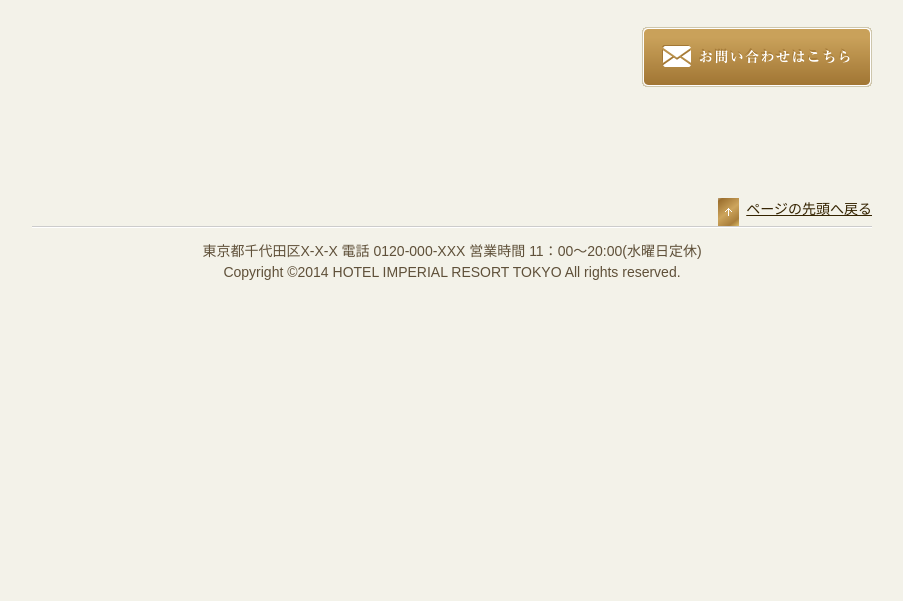
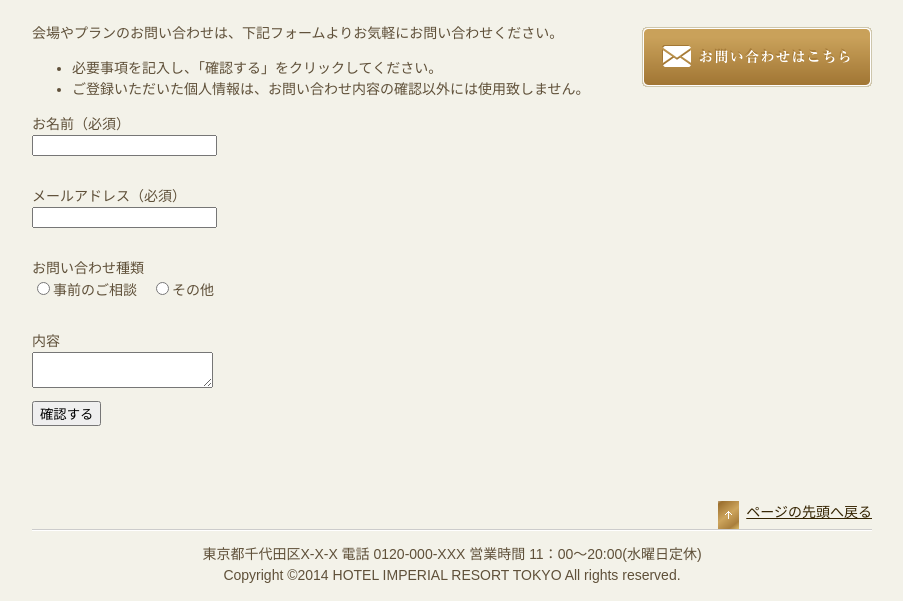
Before and after one commit to asano-k/asano-k.github.io, a plain HTML site: page contact.html in a window 1280 px wide. Shown: the part 312-913 px from the top of the page, without its empty margins (188-1091 px from the left). Before the commit the page ends 800 px from the top, so only its background shows below. Drawn offline with Linux system fonts and the light colour scheme.

Commit message:
8-4まで

```diff
--- a/contact.html
+++ b/contact.html
@@ -2,7 +2,7 @@
 <html lang="ja">
   <head>
     <meta charset="UTF-8">
-    <title>結婚式場のコンセプト - HOTEL IMPERIAL RESORT TOKYO</title>
+    <title>お問い合わせ - HOTEL IMPERIAL RESORT TOKYO</title>
     <link rel="stylesheet" href="css/style.css">
   </head>
 
@@ -21,13 +21,29 @@
     <div id="breadcrumb">
       <ul>
         <li><a href="index.html">ホーム</a></li>
-        <li>結婚式場のコンセプト</li>
+        <li>お問い合わせ</li>
       </ul>
     </div>
     <div id="contents">
       <div id="main">
         <article>
-          <h1>結婚式場のコンセプト</h1>
+          <h1>お問い合わせ</h1>
+          <p>会場やプランのお問い合わせは、下記フォームよりお気軽にお問い合わせください。</p>
+          <ul>
+            <li>必要事項を記入し、「確認する」をクリックしてください。</li>
+            <li>ご登録いただいた個人情報は、お問い合わせ内容の確認以外には使用致しません。</li>
+          </ul>
+          <form action="#">
+            <p><label>お名前（必須）<br>
+            <input type="text" name="name"required><label></p>
+            <p><label>メールアドレス（必須）<br>
+            <input type="email" name="mail"required><label></p>
+            <p>お問い合わせ種類<br>
+            <label><input type="radio" name="kind"value="0">事前のご相談<label>　<label><input type="radio" name="kind"value="1">その他<label></p>
+            <p><label>内容<br>
+            <textarea name="comment"></textarea><label></p>
+            <p><input type="submit" value="確認する"></p>
+          </form>
         </article>
       </div>
       <div id="sub">
--- a/css/style.css
+++ b/css/style.css
@@ -172,5 +172,14 @@ table tbody tr:nth-child(even){
 /* 「ブライダルフェア」ページ ここまで↑ */
 
 /* 「お問い合わせ」ページ ここから↓ */
-
+form p{
+  margin-top: 0;
+  margin-bottom: 30px;
+}
+form p:nth-last-child(2){
+  margin-bottom: 7px;
+}
+form p:last-child{
+  margin-bottom: 0;
+}
 /* 「お問い合わせ」ページ ここまで↑ */
```
